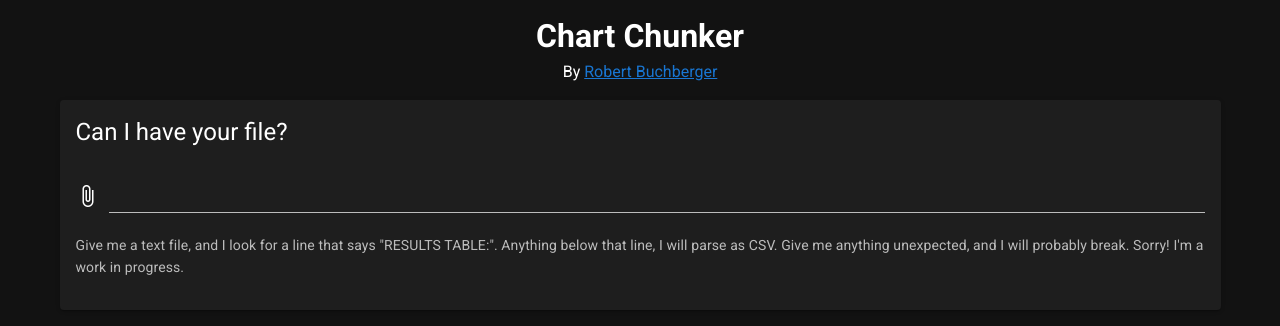
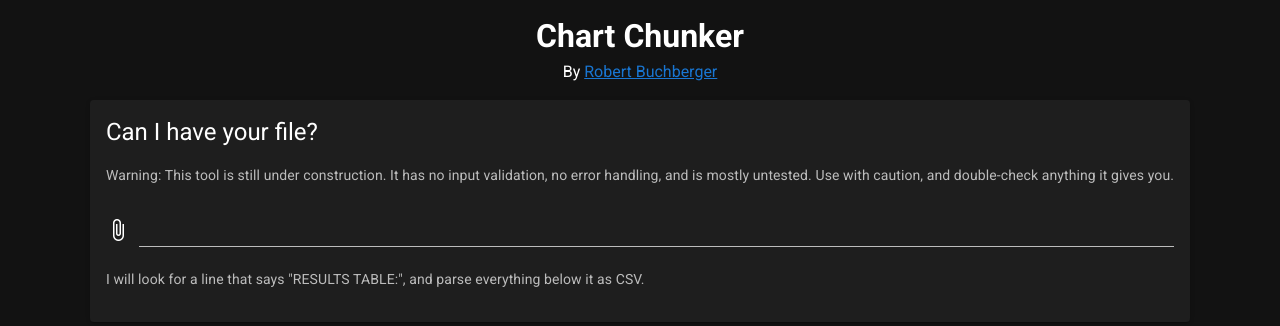
Before and after one commit to rbuchberger/chart_chunker, a Nuxt app: page / in a window 1280 px wide. Shown: the top 326 px of the page. Built offline with nearby package versions, Linux system fonts and the light colour scheme; what vue-clipboard2 would draw is missing.

Commit message:
Add a few messages and clarifications

```diff
--- a/components/OutputSettings.vue
+++ b/components/OutputSettings.vue
@@ -10,9 +10,9 @@
       :value="splitBasis"
       @change="setSplitBasis"
     />
-    <p></p>
 
     <h2 class="mt-5">Select columns to keep:</h2>
+    <p>All data will be returned as absolute values.</p>
     <v-row justify="start">
       <v-checkbox
         v-for="(column, index) in columns"
--- a/pages/index.vue
+++ b/pages/index.vue
@@ -12,12 +12,15 @@
         </v-card-title>
 
         <v-card-text>
+          <p>
+            Warning: This tool is still under construction. It has no input
+            validation, no error handling, and is mostly untested. Use with
+            caution, and double-check anything it gives you.
+          </p>
           <FileUploader />
           <p v-if="!loaded">
-            Give me a text file, and I look for a line that says "RESULTS
-            TABLE:". Anything below that line, I will parse as CSV. Give me
-            anything unexpected, and I will probably break. Sorry! I'm a work in
-            progress.
+            I will look for a line that says "RESULTS TABLE:", and parse
+            everything below it as CSV.
           </p>
           <OutputSettings v-if="loaded" />
         </v-card-text>
```
